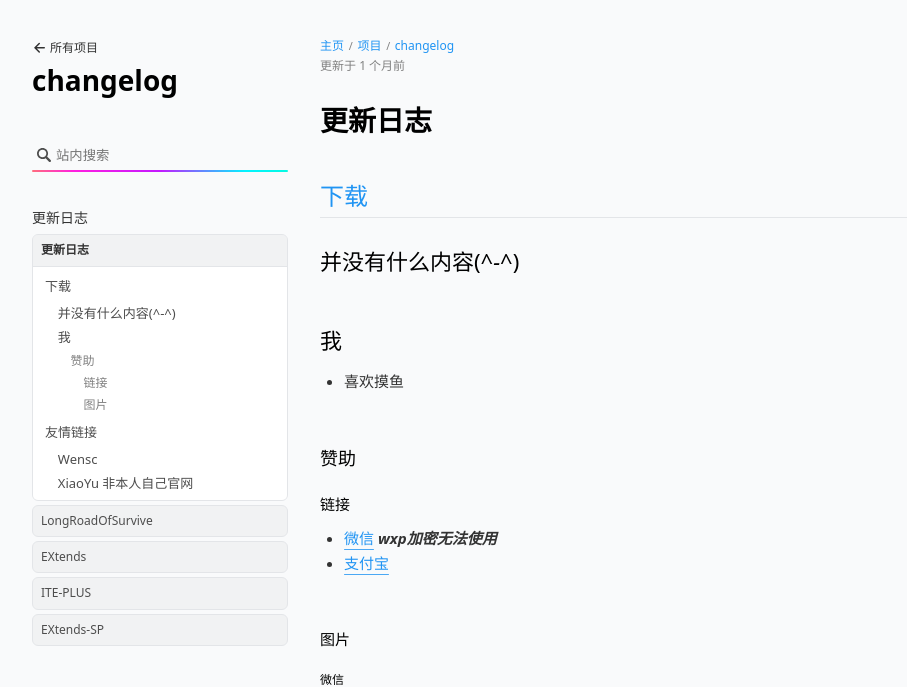
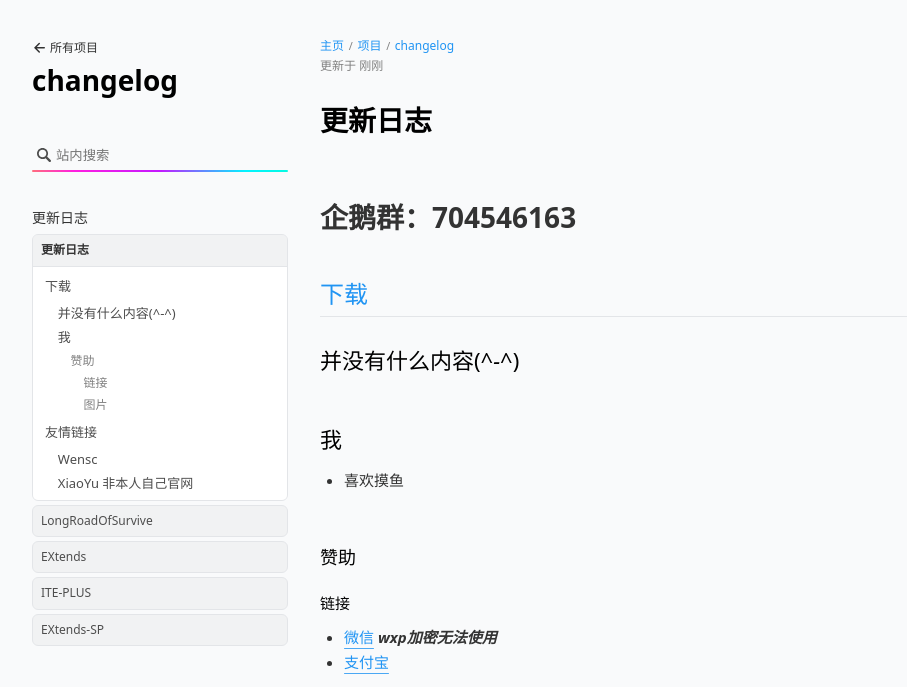
Before and after one commit to Lee074/lee074.github.io, a plain HTML site: page changelogs/index.html in a window 1280 px wide. Shown: the top 687 px of the page, without its empty margins (120-1027 px from the left). Drawn offline with nearby package versions, Linux system fonts and the light colour scheme; some packages are replaced by stand-ins of ours; a script that the page names is missing.

Commit message:
Site updated: 2023-02-05 18:52:54

```diff
--- a/changelogs/index.html
+++ b/changelogs/index.html
@@ -23,17 +23,17 @@
   <title>ChangeLog</title>
 
 
-    <meta name="description" content="下载并没有什么内容(^-^)我 喜欢摸鱼  赞助链接 微信 wxp加密无法使用 支付宝  图片微信   支付宝   友情链接Wensc 极难版本的作者  XiaoYu 非本人自己官网 爱发电">
+    <meta name="description" content="企鹅群：704546163下载并没有什么内容(^-^)我 喜欢摸鱼  赞助链接 微信 wxp加密无法使用 支付宝  图片微信   支付宝   友情链接Wensc 极难版本的作者  XiaoYu 非本人自己官网 爱发电">
 <meta property="og:type" content="website">
 <meta property="og:title" content="更新日志">
 <meta property="og:url" content="http://example.com/changelogs/index.html">
 <meta property="og:site_name" content="NoRegrets">
-<meta property="og:description" content="下载并没有什么内容(^-^)我 喜欢摸鱼  赞助链接 微信 wxp加密无法使用 支付宝  图片微信   支付宝   友情链接Wensc 极难版本的作者  XiaoYu 非本人自己官网 爱发电">
+<meta property="og:description" content="企鹅群：704546163下载并没有什么内容(^-^)我 喜欢摸鱼  赞助链接 微信 wxp加密无法使用 支付宝  图片微信   支付宝   友情链接Wensc 极难版本的作者  XiaoYu 非本人自己官网 爱发电">
 <meta property="og:locale" content="zh_CN">
 <meta property="og:image" content="https://i.postimg.cc/gkPD4k73/image.png">
 <meta property="og:image" content="https://i.postimg.cc/mrq39bMz/image.png">
-<meta property="article:published_time" content="2023-01-15T09:31:09.522Z">
-<meta property="article:modified_time" content="2022-12-19T05:36:28.185Z">
+<meta property="article:published_time" content="2023-02-05T10:52:18.548Z">
+<meta property="article:modified_time" content="2023-02-05T10:52:18.548Z">
 <meta property="article:author" content="NoRegrets">
 <meta name="twitter:card" content="summary">
 <meta name="twitter:image" content="https://i.postimg.cc/gkPD4k73/image.png">
@@ -98,11 +98,11 @@
 
 
 
-<div class="bread-nav fs12"><div id="breadcrumb"><a class="cap breadcrumb" id="home" href="/">主页</a><span class="sep"></span><a class="cap breadcrumb" id="menu" href="/wiki/">项目</a><span class="sep"></span><a class="cap breadcrumb" id="proj" href="/changelogs/index.html">changelog</a></div><div id="post-meta">更新于&nbsp;<time datetime="2022-12-19T05:36:28.185Z">2022-12-19</time></div></div>
+<div class="bread-nav fs12"><div id="breadcrumb"><a class="cap breadcrumb" id="home" href="/">主页</a><span class="sep"></span><a class="cap breadcrumb" id="menu" href="/wiki/">项目</a><span class="sep"></span><a class="cap breadcrumb" id="proj" href="/changelogs/index.html">changelog</a></div><div id="post-meta">更新于&nbsp;<time datetime="2023-02-05T10:52:18.548Z">2023-02-05</time></div></div>
 
   <article class='md-text content wiki'>
   <h1 class="article-title"><span>更新日志</span></h1>
-  <h2 id="下载"><a href="#下载" class="headerlink" title="下载"></a><a target="_blank" rel="noopener" href="https://cloud.rainkavik.com/s/0lGSW">下载</a></h2><h3 id="并没有什么内容"><a href="#并没有什么内容" class="headerlink" title="并没有什么内容(^-^)"></a>并没有什么内容(<em>^-^</em>)</h3><h3 id="我"><a href="#我" class="headerlink" title="我"></a>我</h3><ul>
+  <h1 id="企鹅群：704546163"><a href="#企鹅群：704546163" class="headerlink" title="企鹅群：704546163"></a>企鹅群：704546163</h1><h2 id="下载"><a href="#下载" class="headerlink" title="下载"></a><a target="_blank" rel="noopener" href="https://cloud.rainkavik.com/s/0lGSW">下载</a></h2><h3 id="并没有什么内容"><a href="#并没有什么内容" class="headerlink" title="并没有什么内容(^-^)"></a>并没有什么内容(<em>^-^</em>)</h3><h3 id="我"><a href="#我" class="headerlink" title="我"></a>我</h3><ul>
 <li>喜欢摸鱼</li>
 </ul>
 <h4 id="赞助"><a href="#赞助" class="headerlink" title="赞助"></a>赞助</h4><h5 id="链接"><a href="#链接" class="headerlink" title="链接"></a>链接</h5><ul>
```
Also changed, not shown: search.json (+1 -1 lines), wiki/index.html (+1 -1 lines).
